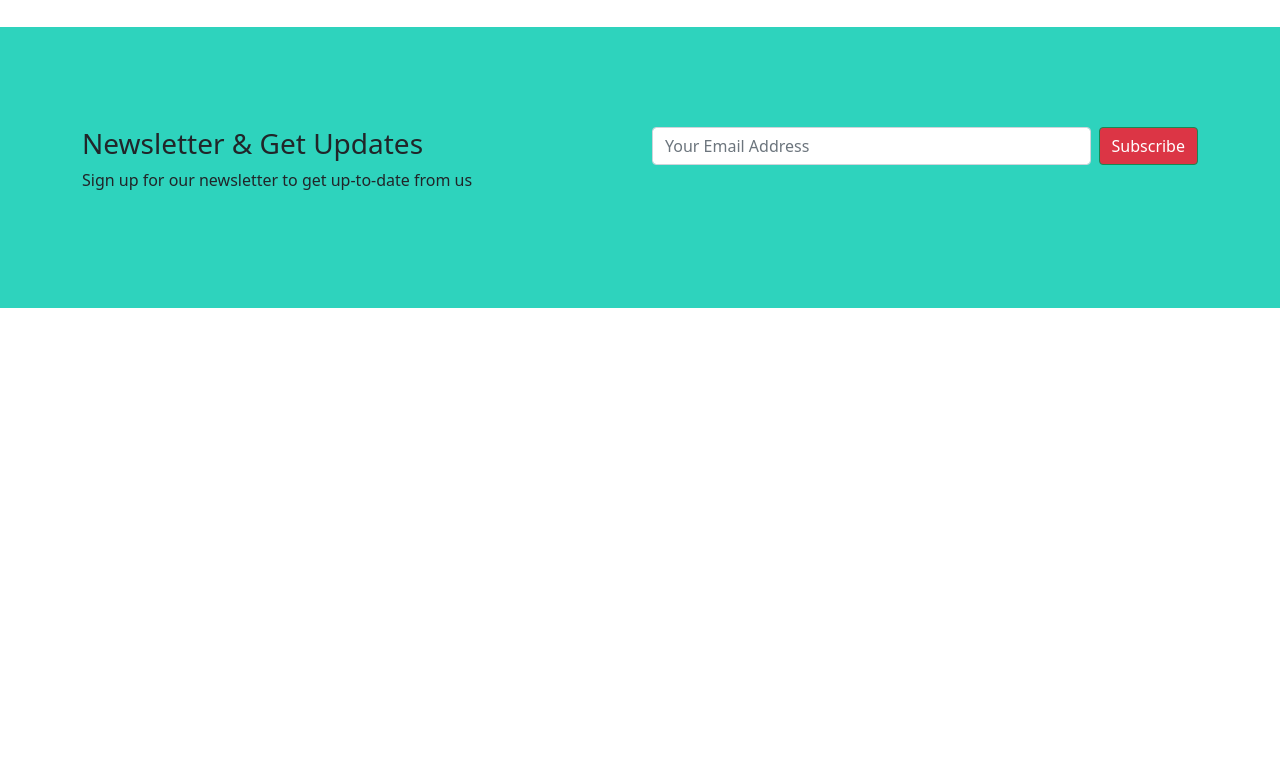
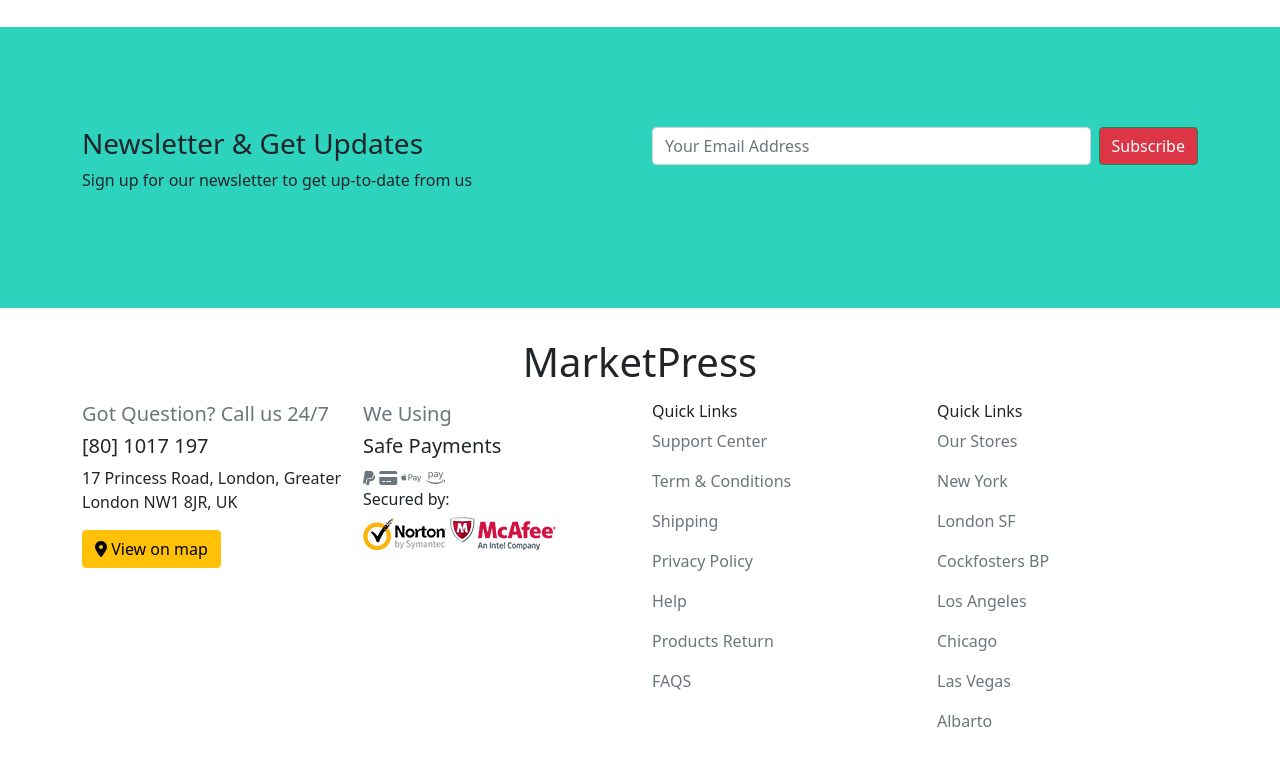
Before and after one commit to abujakariacse/marketo-furniture-ecommerce, a plain HTML site: page index.html in a window 1280 px wide. Shown: the part 2048-2813 px from the top of the page. Before the commit the page ends 2386 px from the top, so only its background shows below. Drawn offline with nearby package versions, Linux system fonts and the light colour scheme.

Commit message:
marketpress added

```diff
--- a/index.html
+++ b/index.html
@@ -352,6 +352,48 @@
                 </div>
             </div>
         </section>
+        <section class="container">
+            <h1 class="text-center mb-3">MarketPress</h1>
+            <div class="row g-4">
+                <div class="col-12 col-sm-12 col-md-6 col-lg-3 col-xl-3 col-xxl-3">
+                    <h5 class="text-secondary">Got Question? Call us 24/7</h5>
+                    <h5>[80] 1017 197</h5>
+                    <p>17 Princess Road, London, Greater London NW1 8JR, UK</p>
+                    <button class="btn btn-warning"><i class="fa-solid fa-location-dot"></i> View on map</button>
+                </div>
+                <div class="col-12 col-sm-12 col-md-6 col-lg-3 col-xl-3 col-xxl-3 ps-2">
+                    <h5 class="text-secondary">We Using</h5>
+                    <h5>Safe Payments</h5>
+                    <span class="text-secondary"><i class="fa-brands fa-paypal"></i> <i
+                            class="fa-solid fa-credit-card"></i> <i class="fa-brands fa-apple-pay"></i> <i
+                            class="fa-brands fa-amazon-pay"></i></span>
+                    <h6>Secured by:</h6>
+                    <span><img src="images/norton_av_logo1.png" alt=""> <img src="images/mcAfee_logo1.png"
+                            alt=""></span>
+                </div>
+                <div class="col-12 col-sm-12 col-md-6 col-lg-3 col-xl-3 col-xxl-3">
+                    <h6>Quick Links</h6>
+                    <p class="text-secondary">Support Center</p>
+                    <p class="text-secondary">Term & Conditions</p>
+                    <p class="text-secondary">Shipping</p>
+                    <p class="text-secondary">Privacy Policy</p>
+                    <p class="text-secondary">Help</p>
+                    <p class="text-secondary">Products Return</p>
+                    <p class="text-secondary">FAQS</p>
+                </div>
+                <div class="col-12 col-sm-12 col-md-6 col-lg-3 col-xl-3 col-xxl-3">
+                    <h6>Quick Links</h6>
+                    <p class="text-secondary">Our Stores</p>
+                    <p class="text-secondary">New York</p>
+                    <p class="text-secondary">London SF</p>
+                    <p class="text-secondary">Cockfosters BP</p>
+                    <p class="text-secondary">Los Angeles</p>
+                    <p class="text-secondary">Chicago</p>
+                    <p class="text-secondary">Las Vegas</p>
+                    <p class="text-secondary">Albarto</p>
+                </div>
+            </div>
+        </section>
     </main>
     <!-- Bootstrap Bundle Link -->
     <script src="https://cdn.jsdelivr.net/npm/bootstrap@5.1.3/dist/js/bootstrap.bundle.min.js"
```
Also changed, not shown: images/mcAfee_logo1.png (added), images/norton_av_logo1.png (added).
